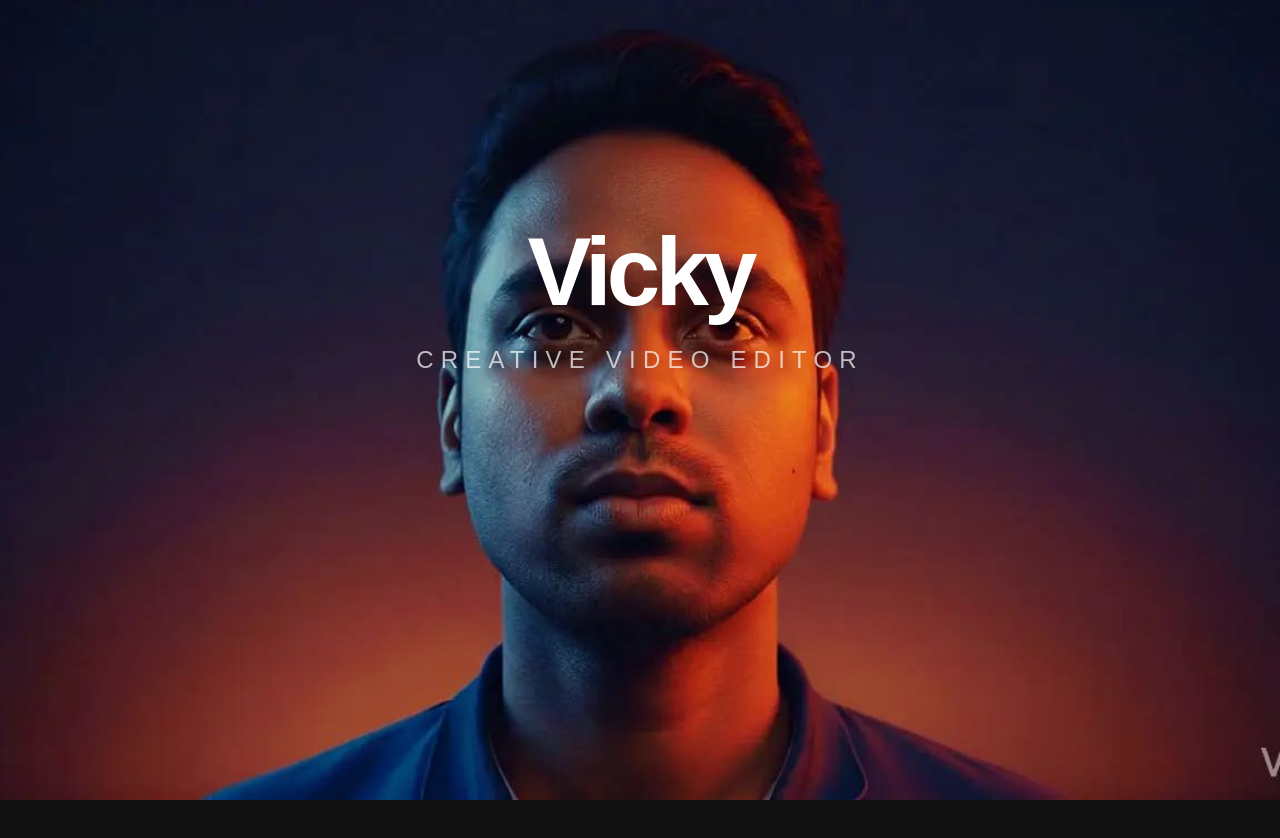
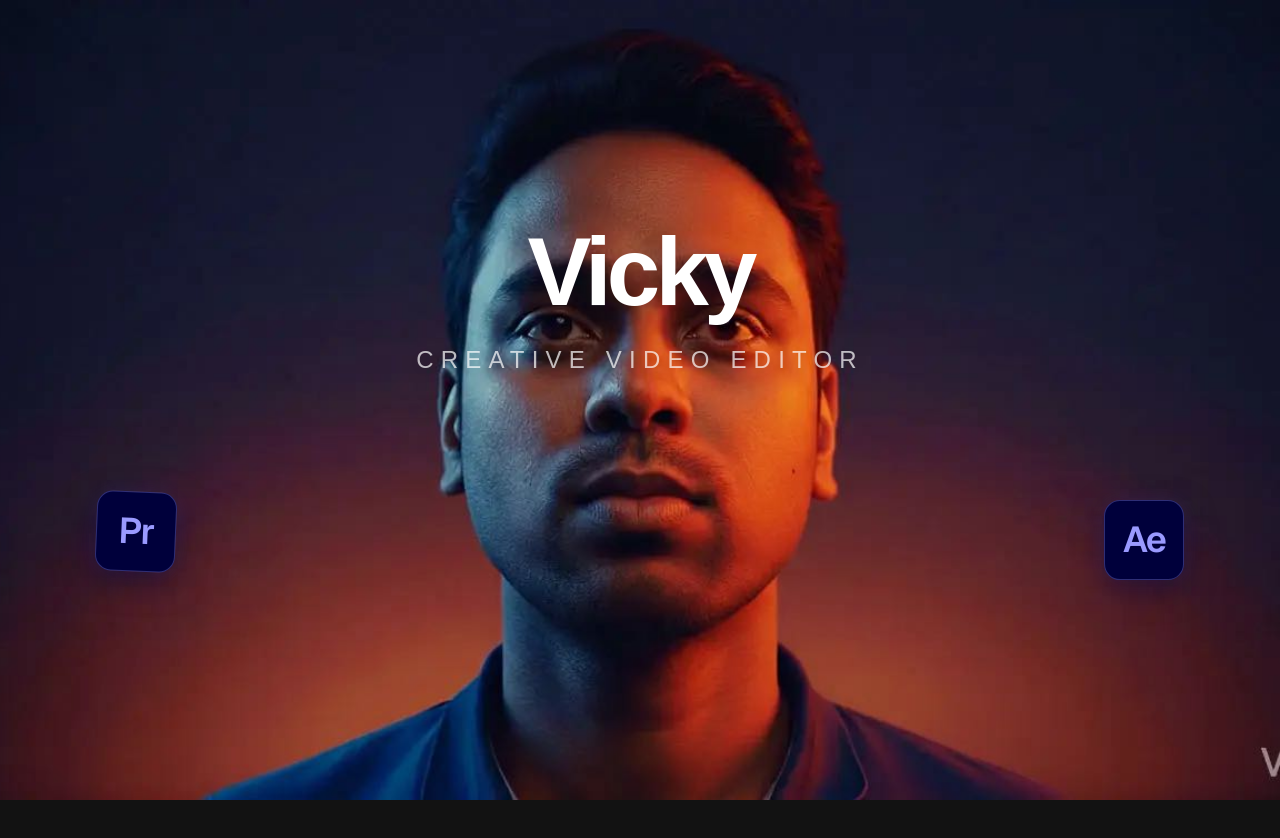
Before and after one commit to chrisvicky82-sys/vicky-portfolio22, a Next.js app: page / in a window 1280 px wide. Shown: the top 838 px of the page. Built offline with nearby package versions, Linux system fonts and the light colour scheme.

Commit message:
Add floating Premiere and After Effects icons with scroll slide down exit

```diff
--- a/src/components/Overlay.tsx
+++ b/src/components/Overlay.tsx
@@ -8,6 +8,10 @@ export default function Overlay() {
   // Fine-tuned parallax calculations for the hero title
   const text1Opacity = useTransform(scrollYProgress, [0, 0.1, 0.2], [1, 1, 0]);
   const text1Y = useTransform(scrollYProgress, [0, 0.2], [0, -100]);
+
+  // Icons parallax down and fade out on scroll
+  const iconY = useTransform(scrollYProgress, [0, 0.2], [0, 180]);
+  const iconOpacity = useTransform(scrollYProgress, [0, 0.15], [1, 0]);
 
   return (
     <div className="fixed top-0 left-0 w-full h-screen pointer-events-none z-10 flex flex-col justify-center items-center">
@@ -23,6 +27,53 @@ export default function Overlay() {
           Creative Video Editor
         </p>
       </motion.div>
+
+      {/* Premiere Pro Icon (Left) */}
+      <motion.div
+        style={{ opacity: iconOpacity, y: iconY }}
+        className="absolute left-4 md:left-16 lg:left-24 top-[45%] -translate-y-1/2 z-20 pointer-events-auto"
+      >
+        <motion.div
+          animate={{
+            y: [0, -12, 0],
+            rotate: [0, 2.5, -2.5, 0]
+          }}
+          transition={{
+            duration: 5,
+            repeat: Infinity,
+            ease: "easeInOut"
+          }}
+          className="w-14 h-14 md:w-20 md:h-20 bg-[#00003b] border border-[#9a9aff]/30 rounded-2xl flex items-center justify-center shadow-[0_10px_30px_rgba(0,0,59,0.5),0_0_20px_rgba(154,154,255,0.1)] hover:border-[#9a9aff] transition-colors duration-300 cursor-pointer"
+        >
+          <span className="text-[#9a9aff] text-2xl md:text-4xl font-semibold tracking-tighter font-sans select-none">
+            Pr
+          </span>
+        </motion.div>
+      </motion.div>
+
+      {/* After Effects Icon (Right) */}
+      <motion.div
+        style={{ opacity: iconOpacity, y: iconY }}
+        className="absolute right-4 md:right-16 lg:right-24 top-[45%] -translate-y-1/2 z-20 pointer-events-auto"
+      >
+        <motion.div
+          animate={{
+            y: [0, 12, 0],
+            rotate: [0, -2.5, 2.5, 0]
+          }}
+          transition={{
+            duration: 6,
+            repeat: Infinity,
+            ease: "easeInOut",
+            delay: 0.4
+          }}
+          className="w-14 h-14 md:w-20 md:h-20 bg-[#00003b] border border-[#9a9aff]/30 rounded-2xl flex items-center justify-center shadow-[0_10px_30px_rgba(0,0,59,0.5),0_0_20px_rgba(154,154,255,0.1)] hover:border-[#9a9aff] transition-colors duration-300 cursor-pointer"
+        >
+          <span className="text-[#9a9aff] text-2xl md:text-4xl font-semibold tracking-tighter font-sans select-none">
+            Ae
+          </span>
+        </motion.div>
+      </motion.div>
     </div>
   );
 }
```
